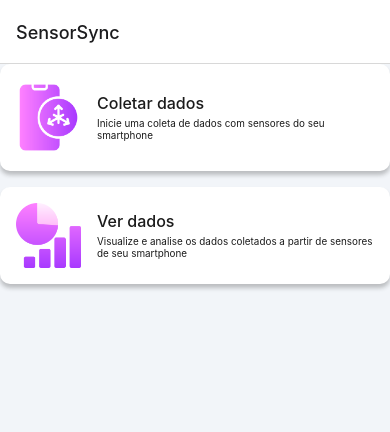
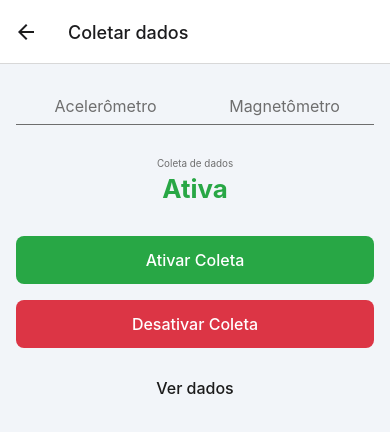
Before and after one commit to icaromourao/sensor-sync, a React Native app: screen /DataCollect in a window 390 px wide. Shown: the top 432 px of the page. Built offline with nearby package versions, Linux system fonts and the light colour scheme.

Commit message:
Implementa página de coleta de dados #dev

```diff
--- a/App.js
+++ b/App.js
@@ -1,6 +1,7 @@
 import { NavigationContainer } from '@react-navigation/native';
 import { createNativeStackNavigator } from '@react-navigation/native-stack';
 import Home from './src/Pages/Home';
+import DataCollect from './src/Pages/DataCollect';
 
 const Stack = createNativeStackNavigator();
 
@@ -13,6 +14,11 @@ export default function App() {
           component={ Home }
           options={{ title: 'SensorSync' }}
           />
+        <Stack.Screen
+          name="DataCollect"
+          component={ DataCollect }
+          options={{ title: 'Coletar dados' }}
+          />
       </Stack.Navigator>
     </NavigationContainer>
   );
--- /dev/null
+++ b/src/Pages/DataCollect/index.js
@@ -0,0 +1,51 @@
+import { Text, View } from "react-native";
+import styles from "../DataCollect/styles";
+import Button from "../../components/Button";
+
+export default function DataCollect() {
+  return (
+    <View style={styles.container}>
+
+      <View style={styles.selectContainer}>
+        <View style={styles.selectItem}>
+          <Text style={styles.selectItemText}>Acelerômetro</Text>
+        </View>
+        <View style={styles.selectItem}>
+          <Text style={styles.selectItemText}>Magnetômetro</Text>
+        </View>
+      </View>
+
+      <View style={styles.statusBoard}>
+        <Text style={styles.statusBoardTitle}>Coleta de dados</Text>
+        <Text style={styles.statusBoardStatus}>Ativa</Text>
+      </View>
+
+      <View style={styles.buttonsContainer}>
+        <Button
+          backgroundColor='#28A745'
+          textColor='#FFF'
+          marginBottom='16'
+          title='Ativar Coleta'
+          onPress={ () => {} }>
+        </Button>
+        <Button
+          backgroundColor='#DC3545'
+          textColor='#FFF'
+          marginBottom='16'
+          title='Desativar Coleta'
+          onPress={ () => {} }>
+        </Button>
+        <Button
+          title='Ver dados'
+          marginBottom='16'
+          borderWidth='1'
+          borderColor='#1B1B1B'
+          textColor='#1B1B1B'
+          onPress={ () => {} }>
+        </Button>
+
+      </View>
+
+    </View>
+  );
+}
--- /dev/null
+++ b/src/Pages/DataCollect/styles.js
@@ -0,0 +1,46 @@
+import { StyleSheet } from "react-native";
+
+const styles = StyleSheet.create({
+  container: {
+    flex: 1,
+    paddingVertical: 32,
+    paddingHorizontal: 16,
+    backgroundColor: '#F2F5F9',
+  },
+  selectContainer: {
+    flexDirection: 'row',
+    justifyContent: 'space-around',
+    marginBottom: 32,
+  },
+  selectItem: {
+    flex: 1,
+    textAlign: 'center',
+    borderBottomWidth: 1,
+    borderBottomColor: '#6E6E6E',
+    paddingBottom: 8,
+  },
+  selectItemText: {
+    fontSize: 16,
+    color: '#6E6E6E',
+    textAlign: 'center',
+  },
+  statusBoard: {
+    marginBottom: 32,
+  },
+  statusBoardTitle: {
+    color: '#6E6E6E',
+    fontSize: 9.89,
+    textAlign: 'center',
+    marginBottom: 4,
+  },
+  statusBoardStatus: {
+    color: '#28A745',
+    fontSize: 25.89,
+    textAlign: 'center',
+    fontWeight: 'bold',
+  },
+  buttonsContainer: {},
+
+});
+
+export default styles;
--- a/src/Pages/Home/index.js
+++ b/src/Pages/Home/index.js
@@ -1,10 +1,19 @@
-import { Image, SafeAreaView, Text, View } from "react-native";
+import {
+  Image,
+  SafeAreaView,
+  Text,
+  View,
+  Pressable } from "react-native";
 import styles from "./styles";
 
-export default function Home() {
+export default function Home({ navigation }) {
   return (
     <SafeAreaView style={styles.safeAreaView}>
-      <View style={styles.homeContainer}>
+      <View style={styles.container}>
+
+        <Pressable onPress={() => {
+          navigation.navigate('DataCollect');
+        }}>
           <View style={styles.homeCard}>
             <Image
               style={styles.cardImage}
@@ -15,7 +24,9 @@ export default function Home() {
               <Text style={styles.cardDescription}>Inicie uma coleta de dados com sensores do seu smartphone</Text>
             </View>
           </View>
+        </Pressable>
 
+        <Pressable>
           <View style={styles.homeCard}>
             <Image
               style={{ width: 65, height: 65, marginRight: 16 }}
@@ -25,8 +36,9 @@ export default function Home() {
               <Text style={styles.cardTitle}>Ver dados</Text>
               <Text style={styles.cardDescription}>Visualize e analise os dados coletados a partir de sensores de seu smartphone</Text>
             </View>
+          </View>
+        </Pressable>
 
-        </View>
       </View>
     </SafeAreaView>
   );
--- a/src/Pages/Home/styles.js
+++ b/src/Pages/Home/styles.js
@@ -7,7 +7,7 @@ const styles = StyleSheet.create({
     paddingHorizontal: 16,
     backgroundColor: '#F2F5F9',
   },
-  homeContainer: {
+  container: {
     flex: 1,
   },
   homeCard: {
--- /dev/null
+++ b/src/components/Button/index.js
@@ -0,0 +1,22 @@
+import { TouchableOpacity, Text } from "react-native";
+import styles from './styles';
+
+export default function Button(props) {
+  return (
+    <TouchableOpacity
+      style={ [styles.button, {
+          backgroundColor: props.backgroundColor,
+          borderWidth: props.borderWidth,
+          borderColor: props.borderColor,
+          marginBottom: Number.parseInt(props.marginBottom, 10),
+        }
+      ]}
+      activeOpacity={0.6}
+      underlayColor="#DDDDDD"
+      onPress={props.onPress}>
+        <Text style={[ styles.buttonText, { color: props.textColor }]}>
+          { props.title }
+        </Text>
+    </TouchableOpacity>
+  );
+}
--- /dev/null
+++ b/src/components/Button/styles.js
@@ -0,0 +1,16 @@
+import { StyleSheet } from "react-native";
+
+const styles = StyleSheet.create({
+  button: {
+    borderRadius: 8,
+    height: 48,
+    justifyContent: 'center',
+    alignItems: 'center',
+  },
+  buttonText: {
+    fontSize: 16,
+    fontWeight: '500',
+  }
+});
+
+export default styles;
```
Also changed, not shown: assets/coordinates.png (added). Lines whose indentation alone changed are shown as unchanged.
